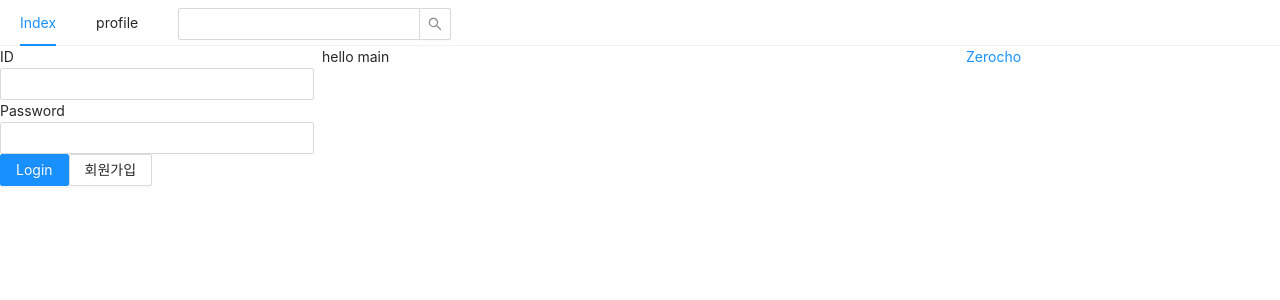
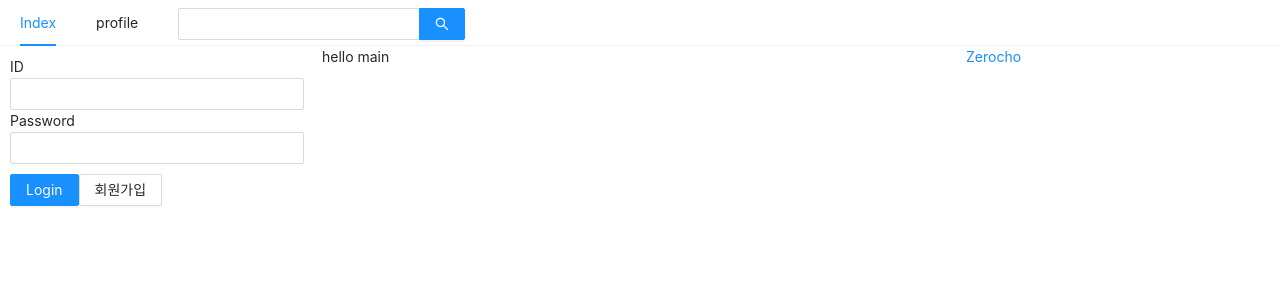
Before and after one commit to taegeon-park23/reactjs-nextjs-learning, a Next.js app in the folder prepare/front/: page / in a window 1280 px wide. Shown: the top 300 px of the page. Built offline with nearby package versions, Linux system fonts and the light colour scheme.

Commit message:
feat : Add follow recture code(Login, styled-components, Chrome extensions)

```diff
--- a/prepare/front/components/AppLayout.js
+++ b/prepare/front/components/AppLayout.js
@@ -3,6 +3,11 @@ import Link from "next/link";
 import { Menu, Input, Row, Col } from "antd";
 import UserProfile from "./UserProfile";
 import LoginForm from "./LoginForm";
+import styled from "styled-components";
+
+const SearchInput = styled(Input.Search)`
+  vertical-align: middle;
+`;
 
 const AppLayout = ({ children }) => {
   const [isLoggedIn, setIsLoggedIn] = useState(false);
@@ -18,12 +23,16 @@ const AppLayout = ({ children }) => {
           </Link>
         </Menu.Item>
         <Menu.Item>
-          <Input.Search style={{ verticalAlign: "middle" }}></Input.Search>
+          <SearchInput enterButton></SearchInput>
         </Menu.Item>
       </Menu>
       <Row gutter={8}>
         <Col xs={24} md={6}>
-          {isLoggedIn ? <UserProfile /> : <LoginForm />}
+          {isLoggedIn ? (
+            <UserProfile setIsLoggedIn={setIsLoggedIn} />
+          ) : (
+            <LoginForm setIsLoggedIn={setIsLoggedIn} />
+          )}
         </Col>
         <Col xs={24} md={12}>
           {children}
--- a/prepare/front/components/LoginForm.js
+++ b/prepare/front/components/LoginForm.js
@@ -1,12 +1,31 @@
 import React, { useState, useCallback } from "react";
 import { Form, Input, Button } from "antd";
+import styled from "styled-components";
 import Link from "next/link";
 
-const LoginForm = () => {
+const FormWrapper = styled(Form)`
+  padding: 10px;
+`;
+/**
+ * Div tag Component with css style applied
+ * 성능에 크게 영향이 없다면 inline style 객체를 써도 된다.
+ * 성능에 신경을 쓰고 싶다면 useMemo(값을 캐싱)를 써도 된다.
+ * @see https://react.vlpt.us/basic/17-useMemo.html
+ */
+const ButtonWrapper = styled.div`
+  margin-top: 10px;
+`;
+
+/** useMemo 사용
+ * reRendering 최적화(객체 캐싱)
+ */
+// const style = useMemo(() => ({ marginTop: 10 }), []);
+
+const LoginForm = ({ setIsLoggedIn }) => {
   const [id, setId] = useState("");
   const [password, setPassword] = useState("");
 
-  /** component에 props로 넘겨주는 useCallback을 써야지
+  /** component에 props로 넘겨주는 useCallback(함수를 캐싱)을 써야지
    *  최적화가 진행된다.
    * @see https://react.vlpt.us/basic/18-useCallback.html
    */
@@ -17,8 +36,22 @@ const LoginForm = () => {
     setPassword(e.target.value);
   }, []);
 
+  const onSubmitForm = useCallback(
+    (e) => {
+      // antd에서는 이미 적용되어 있다.
+      // e.preventDefault();
+      setIsLoggedIn(true);
+    },
+    [id, password]
+  );
+
+  /**
+   * virtual dom - 처음에는 Component 전체부분을 실행시키고 화면에 그려준다.(렌더링)
+   * 이후, state, props의 변화에 따라 re-rendering을 수행할 때, virtual-dom에서 기존 부분과의 차이를 비교하고
+   * 달라진 부분만 다시 그려준다.
+   */
   return (
-    <Form>
+    <FormWrapper onFinish={onSubmitForm}>
       <div>
         <label htmlFor="user-id">ID</label>
         <Input name="user-id" value={id} onChange={onChangeId} required />
@@ -33,7 +66,8 @@ const LoginForm = () => {
           required
         ></Input>
       </div>
-      <div>
+      {/* <div style={{ marginTop: 10 }}> {} !== {}, style때문에 rerendering이 되어버린다.*/}
+      <ButtonWrapper>
         <Button type="primary" htmlType="submit" loading={false}>
           Login
         </Button>
@@ -42,8 +76,8 @@ const LoginForm = () => {
             <Button>회원가입</Button>
           </a>
         </Link>
-      </div>
-    </Form>
+      </ButtonWrapper>
+    </FormWrapper>
   );
 };
 
--- a/prepare/front/components/UserProfile.js
+++ b/prepare/front/components/UserProfile.js
@@ -1,7 +1,17 @@
-import React from "react";
+import React, { useCallback } from "react";
+import { Button, Card, Avatar } from "antd";
 
-const UserProfile = () => {
-  return <div>UserProfile</div>;
+const UserProfile = ({ setIsLoggedIn }) => {
+  const onLogOut = useCallback(() => {
+    setIsLoggedIn(false);
+  }, []);
+
+  return (
+    <Card actions={[<div key="twit">twit</div>]}>
+      <Card.Meta avatar={<Avatar>TM</Avatar>} title="Taenamoo"></Card.Meta>
+      <Button onClick={onLogOut}>Logout</Button>
+    </Card>
+  );
 };
 
 export default UserProfile;
--- a/prepare/front/pages/_app.js
+++ b/prepare/front/pages/_app.js
@@ -3,6 +3,9 @@ import Head from "next/head";
 import "antd/dist/antd.css";
 
 /** Common Setting for components located in  'pages' folder.
+ * 개발 세팅(Chrome Extensions) - React developer tools, Redux DevTools
+ * @see https://chrome.google.com/webstore/detail/react-developer-tools/fmkadmapgofadopljbjfkapdkoienihi?hl=ko
+ * @see https://chrome.google.com/webstore/detail/redux-devtools/lmhkpmbekcpmknklioeibfkpmmfibljd/related?hl=ko
  * @param {elementType} Component
  * @returns Component
  */
```
